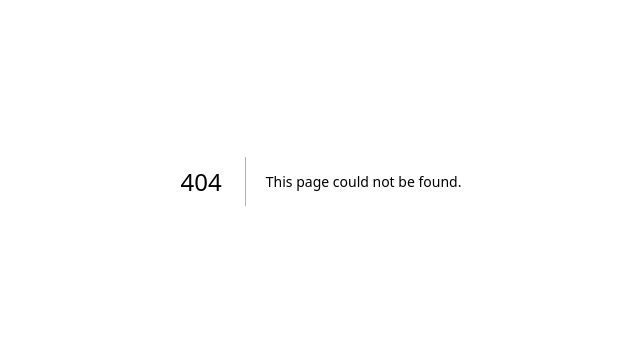
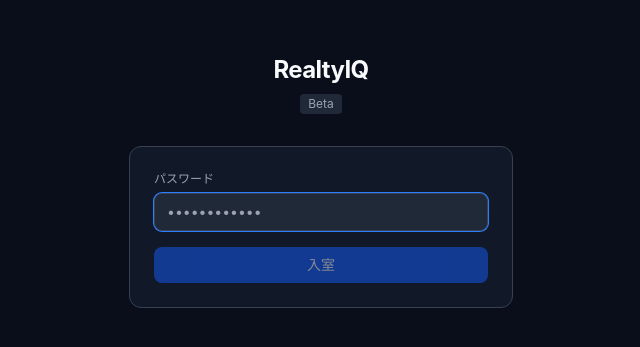
Before and after one commit to zhichang001now-cpu/realestate-mvp, a Next.js app: page /login in a window 1280 px wide. Before the commit this address had no page. Shown: the part 219-566 px from the top of the page, without its empty margins (319-959 px from the left). Built offline with nearby package versions, Linux system fonts and the light colour scheme.

Commit message:
feat: password gate (middleware + /login + /api/auth/login)

```diff
--- /dev/null
+++ b/app/api/auth/login/route.ts
@@ -0,0 +1,19 @@
+import { NextRequest, NextResponse } from 'next/server';
+
+const PASSWORD = process.env.APP_PASSWORD ?? 'miraisince2026';
+
+export async function POST(req: NextRequest) {
+  const { password } = await req.json().catch(() => ({}));
+  if (password !== PASSWORD) {
+    return NextResponse.json({ error: 'Wrong password' }, { status: 401 });
+  }
+  const res = NextResponse.json({ ok: true });
+  res.cookies.set('riq_session', 'ok', {
+    httpOnly: true,
+    secure: process.env.NODE_ENV === 'production',
+    sameSite: 'lax',
+    maxAge: 60 * 60 * 24 * 30, // 30 days
+    path: '/',
+  });
+  return res;
+}
--- /dev/null
+++ b/app/login/page.tsx
@@ -0,0 +1,59 @@
+'use client';
+import { useState } from 'react';
+import { useRouter } from 'next/navigation';
+
+export default function LoginPage() {
+  const router = useRouter();
+  const [pw, setPw] = useState('');
+  const [error, setError] = useState('');
+  const [loading, setLoading] = useState(false);
+
+  async function handleSubmit(e: React.FormEvent) {
+    e.preventDefault();
+    setLoading(true); setError('');
+    try {
+      const res = await fetch('/api/auth/login', {
+        method: 'POST',
+        headers: { 'Content-Type': 'application/json' },
+        body: JSON.stringify({ password: pw }),
+      });
+      if (!res.ok) { setError('パスワードが違います'); return; }
+      router.push('/');
+      router.refresh();
+    } catch { setError('エラーが発生しました'); }
+    finally { setLoading(false); }
+  }
+
+  return (
+    <div className="min-h-screen flex items-center justify-center" style={{ background: 'var(--bg)' }}>
+      <div className="w-full max-w-sm">
+        <div className="text-center mb-8">
+          <div className="text-2xl font-bold tracking-tight mb-1">RealtyIQ</div>
+          <div className="text-xs px-2 py-0.5 rounded inline-block" style={{ background: 'var(--surface2)', color: 'var(--muted)' }}>Beta</div>
+        </div>
+        <form onSubmit={handleSubmit} className="rounded-xl border p-6 space-y-4" style={{ background: 'var(--surface)', borderColor: 'var(--border)' }}>
+          <div>
+            <label className="block text-xs mb-1.5 font-medium" style={{ color: 'var(--muted)' }}>パスワード</label>
+            <input
+              type="password"
+              value={pw}
+              onChange={e => setPw(e.target.value)}
+              autoFocus
+              placeholder="••••••••••••"
+              className="w-full px-3 py-2 rounded-lg text-sm outline-none focus:ring-1 focus:ring-blue-500"
+              style={{ background: 'var(--surface2)', border: '1px solid var(--border)', color: 'var(--text)' }}
+            />
+          </div>
+          {error && <div className="text-xs text-red-400">{error}</div>}
+          <button
+            type="submit"
+            disabled={loading || !pw}
+            className="w-full py-2 rounded-lg text-sm font-medium transition-colors bg-blue-600 hover:bg-blue-500 disabled:opacity-50 disabled:cursor-not-allowed"
+          >
+            {loading ? '確認中...' : '入室'}
+          </button>
+        </form>
+      </div>
+    </div>
+  );
+}
--- /dev/null
+++ b/middleware.ts
@@ -0,0 +1,19 @@
+import { NextRequest, NextResponse } from 'next/server';
+
+const PUBLIC = ['/login', '/api/auth'];
+
+export function middleware(req: NextRequest) {
+  const { pathname } = req.nextUrl;
+  if (PUBLIC.some(p => pathname.startsWith(p))) return NextResponse.next();
+
+  const session = req.cookies.get('riq_session')?.value;
+  if (session === 'ok') return NextResponse.next();
+
+  const url = req.nextUrl.clone();
+  url.pathname = '/login';
+  return NextResponse.redirect(url);
+}
+
+export const config = {
+  matcher: ['/((?!_next/static|_next/image|favicon.ico).*)'],
+};
```
